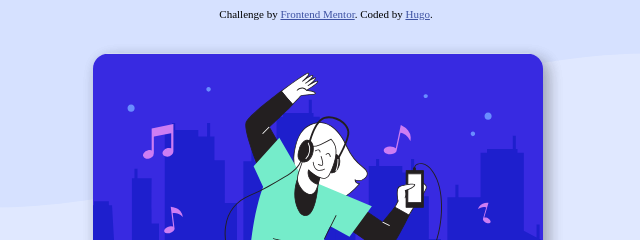
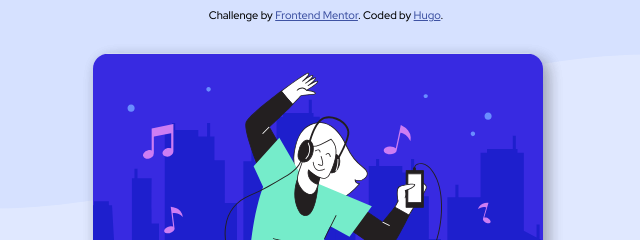
Before and after one commit to hugo96x/order-summary-component-main, a plain HTML site: page index.html in a window 1280 px wide. Shown: the top 240 px of the page, 322-962 px from the left. Drawn offline with Linux system fonts and the light colour scheme; files whose address does not match are found by name.

Commit message:
de novokk

```diff
--- a/css/style.css
+++ b/css/style.css
@@ -125,3 +125,8 @@ main{
 .cancelar:hover{
  color: sl(245, 75%, 52%);
 }
+
+.attribution{
+  font-family: 'Red Hat Display', sans-serif;
+  font-size: 1rem;
+}
```
